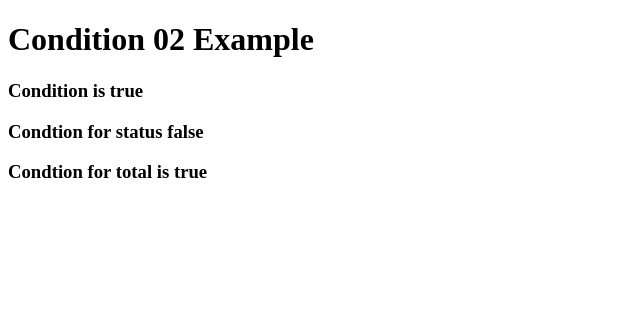
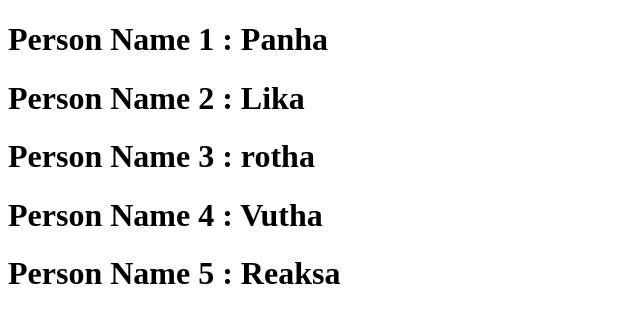
Before and after one commit to phumentceo/React-totureil, a React (Vite) app: page / in a window 1280 px wide. Shown: the top 322 px of the page, without its empty margins (0-640 px from the left). Built offline with nearby package versions, Linux system fonts and the light colour scheme.

Commit message:
React object

```diff
--- a/src/App.jsx
+++ b/src/App.jsx
@@ -5,6 +5,8 @@ import Props02 from './components/props/Props02'
 import Props03 from './components/props/Props03'
 import Condition1 from './components/condition/Condition1'
 import Condition02 from './components/condition/Condition02'
+import Condition3 from './components/condition/Condition3'
+import Object1 from './components/object/Object1'
 const App = () => {
   return (
     <div>
@@ -22,8 +24,14 @@ const App = () => {
        {/* <Props03 width={"300px"} height={"400px"} bg={"red"}/>
        <Props03 width={"200px"} height={"300px"} bg={"blue"}/> */}
 
+
        {/* <Condition1/> */}
-       <Condition02/>
+       {/* <Condition02/> */}
+       {/* <Condition3 avg={90} name={"Pot Phument"}/>
+       <Condition3 avg={50} name={"Panha"}/>
+       <Condition3 avg={70} name={"Pov Liya"}/> */}
+
+       <Object1/>
 
     </div>
   )
--- /dev/null
+++ b/src/components/condition/Condition3.jsx
@@ -0,0 +1,18 @@
+import React from 'react'
+
+const Condition3 = ({avg,name}) => {
+  return (
+    <div>
+        <h1>Condition 3 Component</h1>
+         {  avg >= 90 && <h2>Congratulations <span style={{color:"red",fontWeight : "bold"}}> {name} </span> ! You passed the exam with an A grade.</h2> }
+         { (avg >= 80 && avg <90) && <h2>Congratulations <span style={{color:"red",fontWeight : "bold"}}> {name} </span> ! You passed the exam with an B grade.</h2> }
+         { (avg >= 70 && avg <80) && <h2>Congratulations <span style={{color:"red",fontWeight : "bold"}}> {name} </span> ! You passed the exam with a C grade.</h2> }
+         { (avg >= 60 && avg <70) && <h2>Congratulations <span style={{color:"red",fontWeight : "bold"}}> {name} </span> ! You passed the exam with a D grade.</h2> }
+         { (avg >= 50 && avg <60) && <h2>Congratulations <span style={{color:"red",fontWeight : "bold"}}> {name} </span> ! You passed the exam with a E grade.</h2> }
+         { avg < 50 && <h2>Sorry <span style={{color:"red",fontWeight : "bold"}}> {name} </span> , you failed the exam.</h2> }
+
+    </div>
+  )
+}
+
+export default Condition3
--- /dev/null
+++ b/src/components/object/Object1.jsx
@@ -0,0 +1,16 @@
+import React from 'react'
+
+const Object1 = () => {
+  const person = ["Panha","Lika","rotha","Vutha","Reaksa"];
+  return (
+    <div>
+        <h1>Person Name 1 : {person[0]}</h1>
+        <h1>Person Name 2 : {person[1]}</h1>
+        <h1>Person Name 3 : {person[2]}</h1>
+        <h1>Person Name 4 : {person[3]}</h1>
+        <h1>Person Name 5 : {person[4]}</h1>
+    </div>
+  )
+}
+
+export default Object1
```
